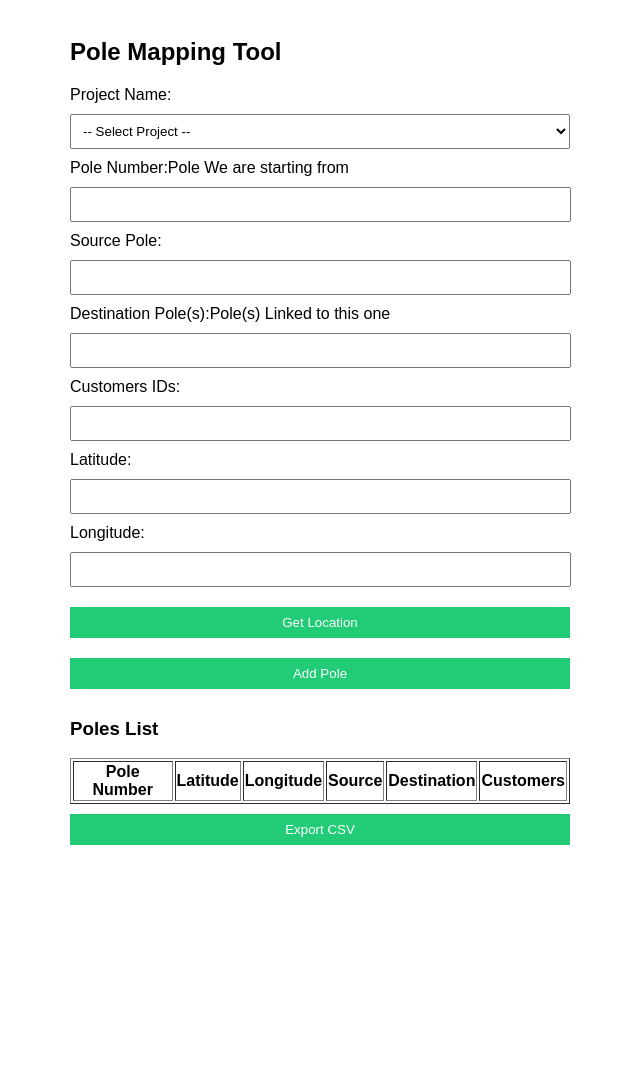
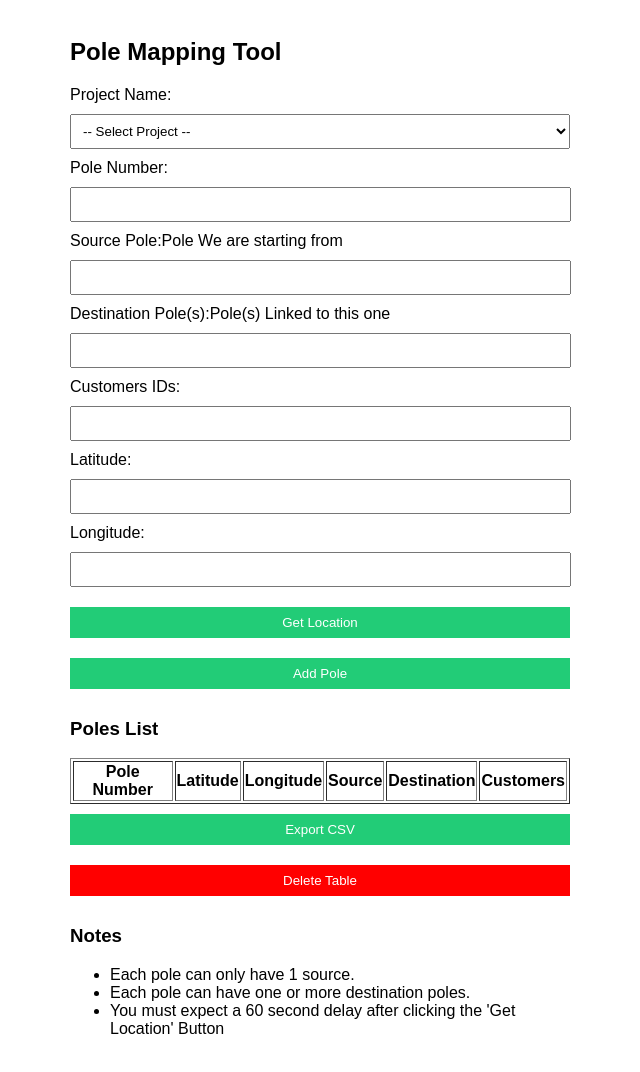
Before and after one commit to Renewvia-Energy/Pole-mapper, a plain HTML site: page index.html in a window 1280 px wide. Shown: the whole page, without its empty margins (312-952 px from the left). Before the commit the page ends 873 px from the top, so only its background shows below. Drawn offline with Linux system fonts and the light colour scheme; a script that the page names is missing.

Commit message:
Update index.html

```diff
--- a/index.html
+++ b/index.html
@@ -41,20 +41,29 @@
         <option value="Ringiti">Ringiti</option>
       </select>
 
-      <div id="formArea">
-      <div class="number">
-          <label>Pole Number:</label><span>Pole We are starting from</span>
-        <input type="text" id="poleNumber" />
-      </div>
+      <!-- the following is the form  -->
+      <!-- wrap inputs in a form so HTML validation runs on submit -->
+      <form id="poleForm" onsubmit="addPole(event)">
+        <div class="number">
+          <label>Pole Number:</label>
+          <input type="text" id="poleNumber" />
+        </div>
 
-        <label>Source Pole:</label>
+        <label>Source Pole:</label><span>Pole We are starting from</span>
         <input type="text" id="sourcePole" />
 
-        <label>Destination Pole(s):</label><span>Pole(s) Linked to this one</span>
+        <label>Destination Pole(s):</label
+        ><span>Pole(s) Linked to this one</span>
         <input type="text" id="destinationPole" />
 
         <label>Customers IDs:</label>
-        <input type="text" id="customersID" />
+        <input
+          type="text"
+          id="customersID"
+          name="customersID"
+          pattern="^[A-Za-z0-9]{6}(,[A-Za-z0-9]{6})*$"
+          title="Enter one or more 6-character alphanumeric IDs separated by commas with no spaces. Example: ND4567,ND3456"
+        />
 
         <div class="locationRow">
           <div>
@@ -66,12 +75,15 @@
             <input type="text" id="longitude" readonly />
           </div>
         </div>
+
         <div class="addPole">
-          <button onclick="getLocation()">Get Location</button>
+          <button type="button" onclick="getLocation()">Get Location</button>
+          <!-- submit triggers browser validation and the onsubmit handler -->
+          <button type="submit">Add Pole</button>
+        </div>
+      </form>
 
-          <button onclick="addPole()">Add Pole</button>
-        </div>
-      </div>
+      <!-- the end of the form -->
 
       <h3>Poles List</h3>
       <table id="polesTable" border="1">
@@ -89,6 +101,17 @@
       </table>
 
       <button onclick="exportCSV()">Export CSV</button>
+      <button class="deletebtn" onclick="deleteTable()" style="background: red; ">Delete Table</button>
+
+      <h3>Notes</h3>
+      <ul>
+        <li>Each pole can only have 1 source.</li>
+        <li>Each pole can have one or more destination poles.</li>
+        <li>
+          You must expect a 60 second delay after clicking the 'Get Location'
+          Button
+        </li>
+      </ul>
     </div>
 
     <script src="app.js"></script>
```
